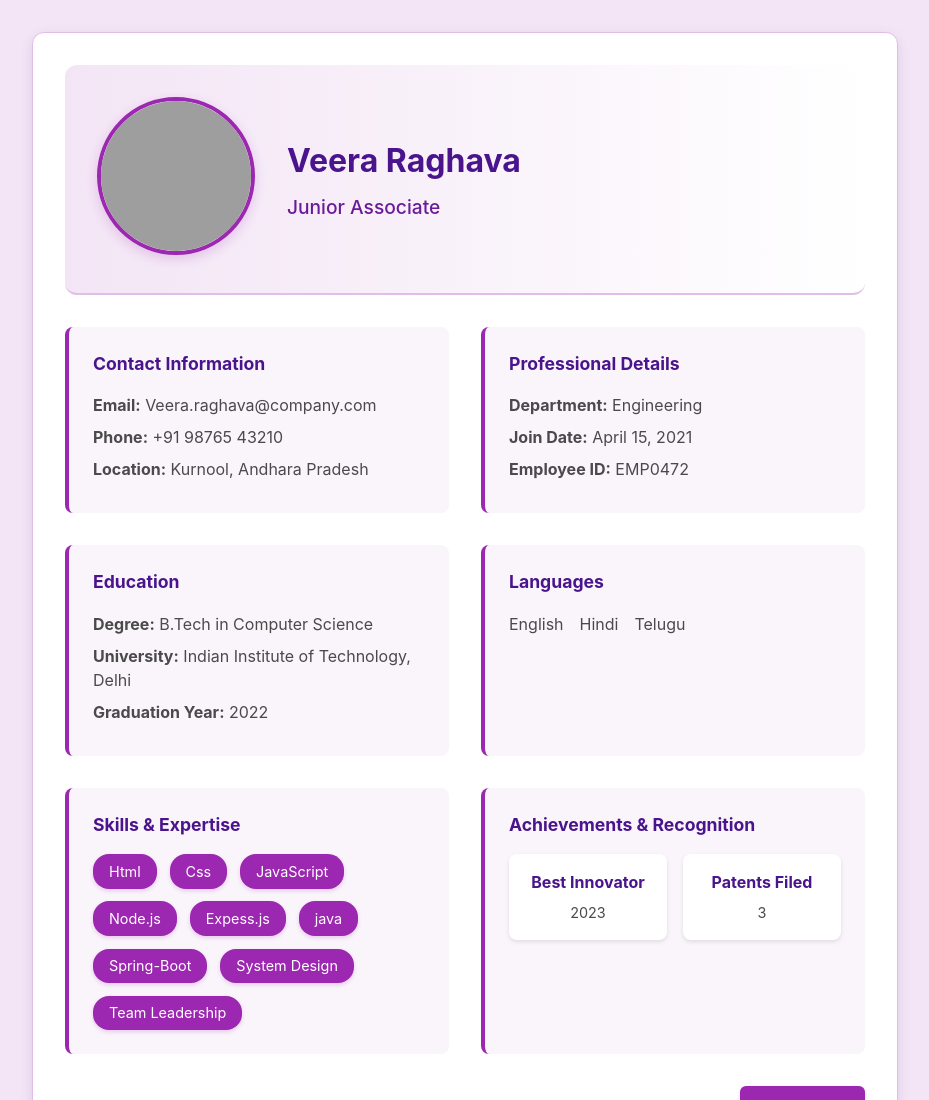
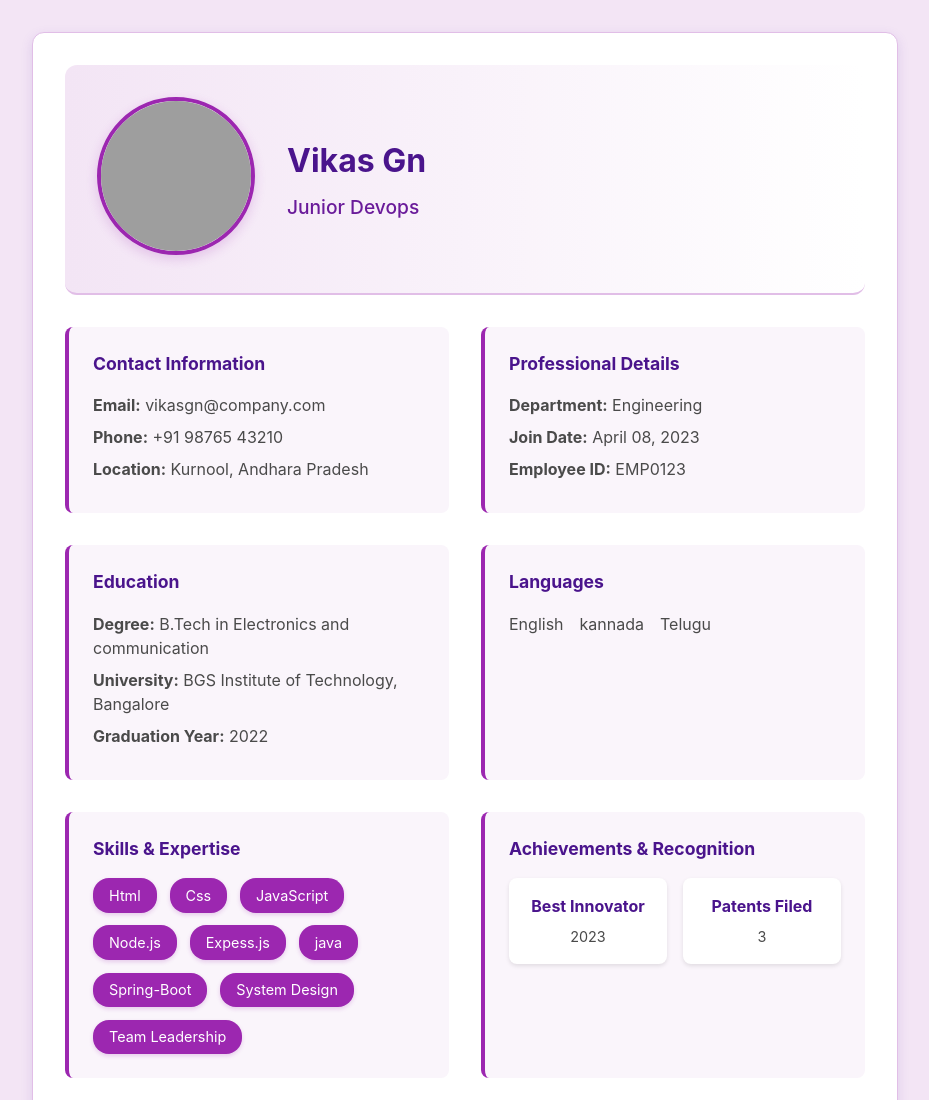
Before and after one commit to Vikas-Gn/employee-profile, a plain HTML site: page index.html in a window 1280 px wide. Shown: the top 1100 px of the page, without its empty margins (175-1104 px from the left). Drawn offline with Linux system fonts and the light colour scheme; grey boxes are pictures that could not be loaded.

Commit message:
employee-profile

```diff
--- a/index.html
+++ b/index.html
@@ -274,15 +274,15 @@ button:hover {
             <img src="https://th.bing.com/th/id/OIP.oF9aszXSViel6ryhxALFTgHaE7?w=246&h=180&c=7&r=0&o=5&dpr=1.5&pid=1.7" alt="Employee Photo" class="profile-image">
         </div>
           <div class="profile-info">
-            <h1 id="employee-name">Veera Raghava</h1>
-            <h2 id="employee-title">Junior Associate</h2>
+            <h1 id="employee-name">Vikas Gn</h1>
+            <h2 id="employee-title">Junior Devops</h2>
           </div>
         </div>
 
         <div class="profile-details">
           <div class="info-section">
             <h3>Contact Information</h3>
-            <p><strong>Email:</strong> <span id="employee-email">veera.raghava@company.com</span></p>
+            <p><strong>Email:</strong> <span id="employee-email">vikasgn@company.com</span></p>
             <p><strong>Phone:</strong> <span id="employee-phone">+91 98765 43210</span></p>
             <p><strong>Location:</strong> <span id="employee-location">Bangalore, Karnataka</span></p>
           </div>
@@ -290,8 +290,8 @@ button:hover {
           <div class="info-section">
             <h3>Professional Details</h3>
             <p><strong>Department:</strong> <span id="employee-department">Engineering</span></p>
-            <p><strong>Join Date:</strong> <span id="employee-join-date">April 15, 2024</span></p>
-            <p><strong>Employee ID:</strong> <span id="employee-id">EMP0472</span></p>
+            <p><strong>Join Date:</strong> <span id="employee-join-date">Jan 20, 2025</span></p>
+            <p><strong>Employee ID:</strong> <span id="employee-id">EMP0123</span></p>
           </div>
 
           <div class="info-section">
@@ -326,14 +326,14 @@ button:hover {
     </div>
     <script>
 const employeeData = {
-  name: "Veera Raghava",
-  title: "Junior Associate",
-  email: "Veera.raghava@company.com",
+  name: "Vikas Gn",
+  title: "Junior Devops",
+  email: "vikasgn@company.com",
   phone: "+91 98765 43210",
   location: "Kurnool, Andhara Pradesh",
   department: "Engineering",
-  joinDate: "April 15, 2021",
-  employeeId: "EMP0472",
+  joinDate: "April 08, 2023",
+  employeeId: "EMP0123",
   skills: [
     "Html",
     "Css",
@@ -346,13 +346,13 @@ const employeeData = {
     "Team Leadership"
   ],
   education: {
-    degree: "B.Tech in Computer Science",
-    university: "Indian Institute of Technology, Delhi",
+    degree: "B.Tech in Electronics and communication",
+    university: "BGS Institute of Technology, Bangalore",
     year: "2022"
   },
   languages: [
     "English",
-    "Hindi",
+    "kannada",
     "Telugu"
   ],
   achievements: [
```
